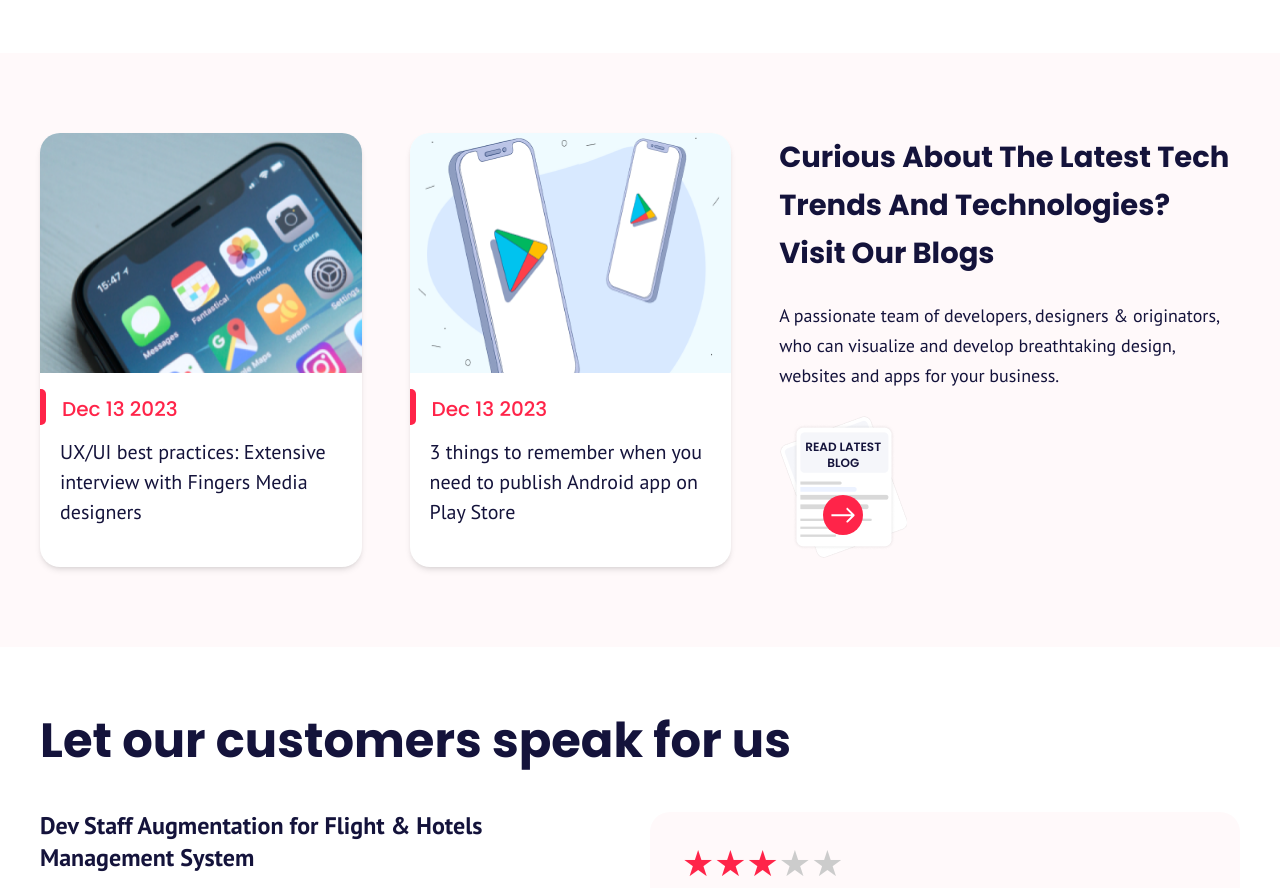
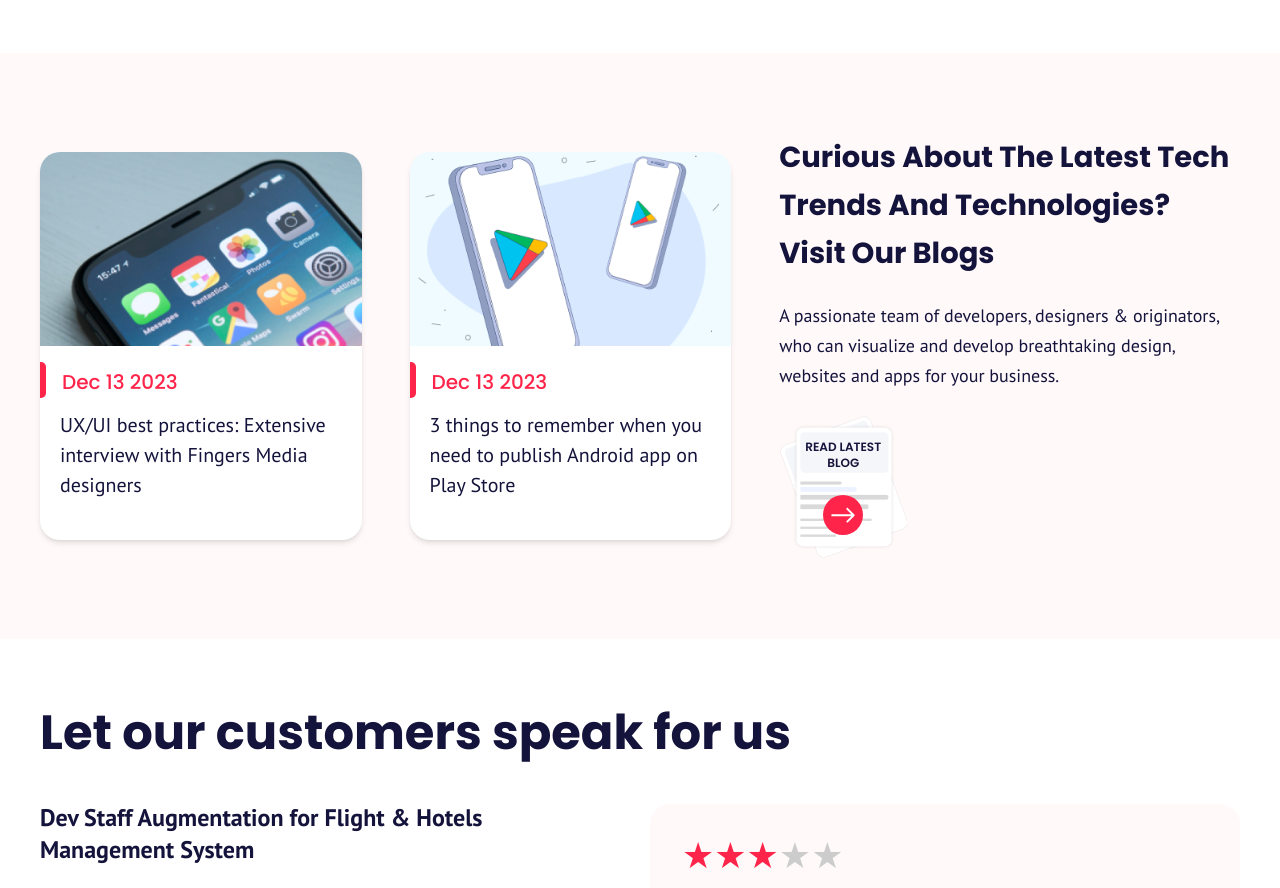
Before and after one commit to chintan787/stroke-infotech, a Next.js app: page / in a window 1280 px wide. Shown: the part 5200-6088 px from the top of the page. Built offline with nearby package versions, Linux system fonts and the light colour scheme.

Commit message:
blog changes

```diff
--- a/src/app/components/BlogSection/BlogSection.tsx
+++ b/src/app/components/BlogSection/BlogSection.tsx
@@ -8,9 +8,9 @@ export default function BlogSection() {
             <div className='max-w-[1320px] mx-auto '>
                 <div className='flex flex-col lg:flex-row gap-6 xl:gap-12 flex-wrap lg:flex-nowrap '>
 
-                    <div className='w-full lg:w-[60%] flex gap-6 xl:gap-12 flex-col sm:flex-row justify-center items-center  lg:max-h-[450px]'>
-                    <div className='max-w-full h-full w-full bg-white rounded-[20px] shadow-md'>
-                        <Image src="/images/BlogSection/Blog-1.png" alt='' width={400} height={240}  className='rounded-t-[20px] h-60 w-full' />
+                    <div className='w-full lg:w-[60%] flex gap-6 xl:gap-12 flex-col sm:flex-row justify-center items-center lg:max-h-[450px]'>
+                    <div className='max-w-full h-auto w-full bg-white rounded-[20px] shadow-md'>
+                        <Image src="/images/BlogSection/Blog-1.png" alt='' width={400} height={240}  className='rounded-t-[20px] w-full object-contain' />
                         <div className='my-4'>
                             <div className='flex'>
                                 <div className='bg-primary w-[6px] h-9 rounded-r-[5px]'></div>
@@ -22,8 +22,8 @@ export default function BlogSection() {
                         </div>
                     </div>
 
-                    <div className='max-w-full h-full w-full bg-white rounded-[20px] shadow-md'>
-                    <Image src="/images/BlogSection/Blog-2.png" alt='' width={400} height={240}  className='rounded-t-[20px] h-60 w-full' />
+                    <div className='max-w-full h-auto w-full bg-white rounded-[20px] shadow-md'>
+                    <Image src="/images/BlogSection/Blog-2.png" alt='' width={400} height={240}  className='rounded-t-[20px] w-full object-contain' />
                         <div className='my-4'>
                             <div className='flex'>
                                 <div className='bg-primary w-[6px] h-9 rounded-r-[5px]'></div>
```
